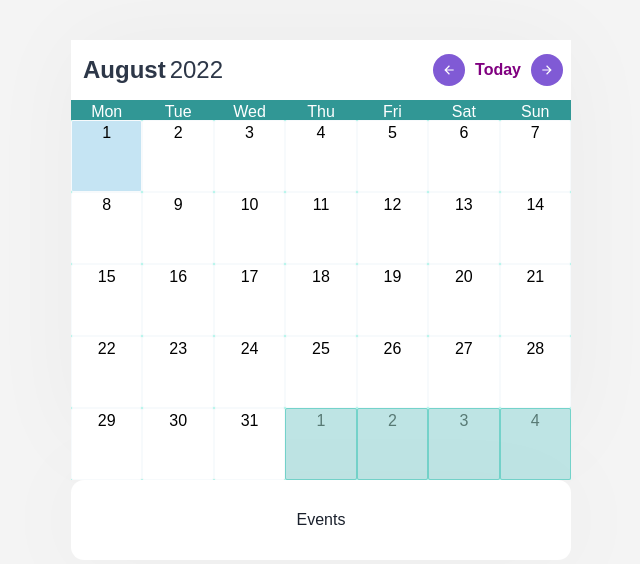
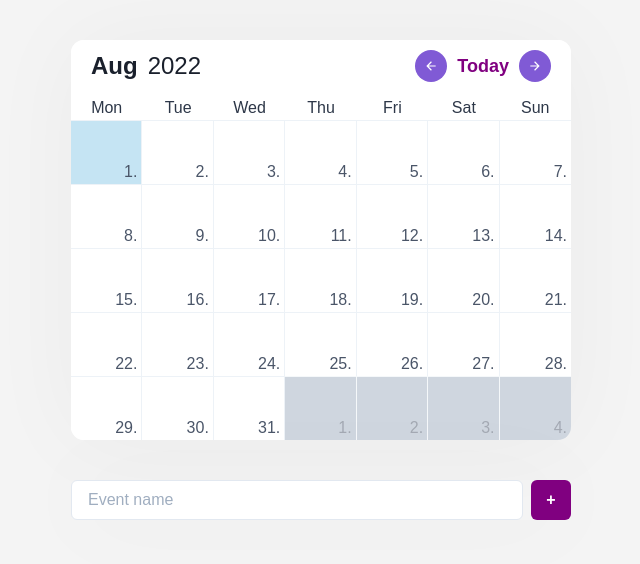
Before and after one commit to lillebrian/kvalifik-code-challenge, a React (Create React App) app: page / in a window 1280 px wide. Shown: the top 564 px of the page, without its empty margins (319-959 px from the left). Built offline with nearby package versions, Linux system fonts and the light colour scheme.

Commit message:
Mangler events (Y)

```diff
--- a/src/components/Calendar.tsx
+++ b/src/components/Calendar.tsx
@@ -6,7 +6,7 @@ import MonthContext from "../context/MonthContext";
 import {
   IdisplayedDates,
   IEventContext,
-  IMonthContext
+  IMonthContext,
 } from "../types/types.d";
 import CalendarHeader from "./CalendarComponents/CalendarHeader";
 import getMonthDates from "./CalendarComponents/DateGenerator";
@@ -23,20 +23,23 @@ const WeekDays = () => {
   return (
     <Grid
       templateColumns="repeat(7,1fr)"
-      bg="teal.500"
+      bg="white"
       w="100%"
       fontSize="md"
-      h="5%"
+      h="10%"
     >
       {[...Array(7)].map((e: any, i) => (
         <GridItem
+          position="relative"
           textAlign="center"
-          textColor="white"
+          textColor="gray.700"
           h="100%"
           w="100%"
           key={i}
         >
-          {weekdays[i]}
+          <Box pos="absolute" w="100%" bottom="0" textAlign="center">
+            {weekdays[i]}
+          </Box>
         </GridItem>
       ))}
     </Grid>
@@ -54,19 +57,20 @@ const Calendar: FC<Props> = () => {
   // });
 
   const { monthIndex } = useContext<IMonthContext>(MonthContext);
-  const { displayEvent } = useContext<IEventContext>(EventContext);
+  const { displayCreateEvent: displayEvent } =
+    useContext<IEventContext>(EventContext);
   /*
   Here the magic happens. Whenever the monthindex is changed (global contex)
   the month corresponding to the new monthindex number is generated and set to
   the displayed month. Then that months data gets passed down to components to
   render. boom shakala */
+
   useEffect(() => {
     setdisplayedDates(getMonthDates(monthIndex));
+    console.log("MONTHINDEX CHANGED: " + monthIndex);
   }, [monthIndex]);
 
-  console.table(displayedDates.dates);
-  console.log(displayedDates.year);
-  // console.log("NUVÆRENDE DAG: ", currentDay);
+  console.log("CALENDAR RENDER")
 
   return (
     <Box>
@@ -79,7 +83,7 @@ const Calendar: FC<Props> = () => {
         boxShadow="0 0 99px 0px rgba(0, 0, 0, 0.04)"
         mb="10"
         display=""
-        // justifyContent='center'
+        justifyContent="center"
         alignItems="center"
       >
         {/* Headline */}
--- a/src/components/CalendarComponents/CalendarHeader.tsx
+++ b/src/components/CalendarComponents/CalendarHeader.tsx
@@ -32,7 +32,7 @@ const CalendarHeader = ({ year, month }: data) => {
   );
   const currentDateYear: number = new Date().getFullYear();
   const formatYear = format(new Date(currentDateYear, monthIndex), "yyyy");
-  const formatMonth = format(new Date(currentDateYear, monthIndex), "MMMM");
+  const formatMonth = format(new Date(currentDateYear, monthIndex), "MMM");
 
   function changeMonth(direction: string) {
     const d: number = direction === "forward" ? 1 : -1;
@@ -48,19 +48,23 @@ const CalendarHeader = ({ year, month }: data) => {
       textAlign="center"
       fontSize="2xl"
       w="100%"
+      h="10%"
       bg="white"
-      color="gray.700"
       display="flex"
+      borderRadius="13px"
       justifyContent="space-between"
-      padding="2"
+      alignItems="center"
+      padding="5"
+      paddingTop="3"
+      paddingBottom="0"
     >
-      <Box display="flex" gap="1" padding="1">
+      <Box display="flex" gap="2.5" padding="0">
         {/* Weird trick - keeps counting up the years as well (8 + 5 = 13 (which is august to january)) */}
         <Text fontWeight="bold">{formatMonth}</Text>
         <Text>{formatYear}</Text>
       </Box>
 
-      <Center display="flex" gap="2.5">
+      <Center display="flex" gap="2.5" padding="0" paddingBottom="0">
         <IconButton
           isRound={true}
           size="sm"
@@ -69,7 +73,7 @@ const CalendarHeader = ({ year, month }: data) => {
           icon={<ArrowBackIcon />}
           onClick={() => changeMonth("back")}
         />
-        <Box fontSize="md" color="purple" fontWeight="bold">
+        <Box alignSelf="" fontSize="large" color="purple" fontWeight="bold">
           Today
         </Box>
         <IconButton
--- a/src/components/CalendarComponents/DayRender.tsx
+++ b/src/components/CalendarComponents/DayRender.tsx
@@ -1,4 +1,4 @@
-import { GridItem } from "@chakra-ui/react";
+import { Box, GridItem } from "@chakra-ui/react";
 import React, { useContext } from "react";
 import EventContext from "../../context/EventContext";
 import MonthContext from "../../context/MonthContext";
@@ -6,14 +6,29 @@ import { IEventContext, IMonthContext } from "../../types/types.d";
 
 interface days {
   day: Date;
+  counter: number;
+}
+
+function genericStyle(color: string, counter: number) {
+  return {
+    bg: color,
+    borderRight: (counter%7 != 0) ? "1px" : "0",
+    borderBottomLeftRadius: (counter === 29) ? "13px" : "0",
+    borderBottomRightRadius: (counter === 35) ? "13px" : "0",
+    borderTop: "1px",
+    borderColor: "gray.100",
+    textColor: "gray.600",
+    w: "100%",
+    h: ""
+  };
 }
 
 /* Renders the individual dates in the month shown */
-const DayRender = ({ day }: days) => {
+const DayRender = ({ day, counter}: days) => {
   //  console.log("DAGEN: " ,day)
 
   const { monthIndex } = useContext<IMonthContext>(MonthContext);
-  const { setDisplayEvent } = useContext<IEventContext>(EventContext);
+  const { setDisplayEvent, setSelectedDate } = useContext<IEventContext>(EventContext);
 
   const validDayInMonth: boolean =
     day.getMonth() ===
@@ -29,30 +44,27 @@ const DayRender = ({ day }: days) => {
 
   return validDayInMonth ? (
     <GridItem
-      bg={color}
-      borderRadius="sm"
-      border="1px"
-      borderColor="gray.50"
-      textColor="black"
-      textAlign="center"
-      _hover={{ bg: "gray.50" }}
-      onClick={() => setDisplayEvent(true)}
+      __css={genericStyle(color, counter)}
+      pos="relative"
+      _hover={{ bg: "gray.100" }}
+      onClick={() => setSelectedDate(day)}
+      // onClick={() => setDisplayEvent(true)}
       key={day.getTime()}
     >
-      {day.getDate()}
+      <Box paddingRight="1" pos="absolute" right="0" bottom="0">
+        {day.getDate()}.
+      </Box>
     </GridItem>
   ) : (
     <GridItem
-      bg={"gray.300"}
-      borderRadius="sm"
-      border="1px"
-      borderColor="teal.400"
-      textColor="black"
-      textAlign="center"
+      __css={genericStyle(color, counter)}
+      pos="relative"
       opacity="50%"
       key={day.getTime()}
     >
-      {day.getDate()}
+      <Box paddingRight="1" pos="absolute" right="0" bottom="0">
+        {day.getDate()}.
+      </Box>
     </GridItem>
   );
 };
--- a/src/components/CalendarComponents/MonthRenderComponent.tsx
+++ b/src/components/CalendarComponents/MonthRenderComponent.tsx
@@ -4,17 +4,16 @@ import DayRender from "./DayRender";
 
 const MonthRender = ({ dates }: IdisplayedDates) => {
   return (
-    <Box h="90%" w="100%" bg="teal.100" color="white">
+    <Box h="80%" w="100%">
       <Box></Box>
       <Grid
         templateColumns="repeat(7,1fr)"
-        gap="0"
         h="100%"
         padding="0"
         paddingTop="0"
       >
         {dates.map((day, i) => (
-          <DayRender day={day} key={i} />
+          <DayRender day={day} key={i} counter={i+1} />
         ))}
       </Grid>
     </Box>
--- a/src/components/EventComponents/EventFormComponent.tsx
+++ b/src/components/EventComponents/EventFormComponent.tsx
@@ -18,7 +18,7 @@ const EventFormComponent = (props: Props) => {
   const [eventName, setEventName] = useState<string>("");
   const [eventDescription, setEventDescription] = useState<string>("");
 
-  const { displayEvent, setDisplayEvent } =
+  const { displayCreateEvent: displayEvent, setDisplayEvent } =
     useContext<IEventContext>(EventContext);
 
   function handleEventSubmit(e: any) {
@@ -37,7 +37,7 @@ const EventFormComponent = (props: Props) => {
       alignItems="center"
     >
       <FormControl bg="white" borderRadius="md" shadow="2xl" w="" padding="2">
-        <Flex bg="white" h="30px">
+        <Flex bg="white">
           <IconButton
             w="50%"
             h="100%"
--- a/src/components/Events.tsx
+++ b/src/components/Events.tsx
@@ -1,25 +1,79 @@
-import { Box } from '@chakra-ui/react'
-import type { FC } from 'react'
+import { Box, Button, Flex, FormControl, Input } from "@chakra-ui/react";
+import { FC, useContext, useState } from "react";
+import EventContext from "../context/EventContext";
+import { IEventContext } from "../types/types.d";
 
 type Props = {
-  param?: string
+  param?: string;
+};
+
+interface EventData {
+  eventName: string;
+  eventDate: Date;
 }
 
 const Events: FC<Props> = () => {
+  const [events, setEvents] = useState<EventData[]>([
+    {
+      eventName: "TEST",
+      eventDate: new Date(),
+    },
+    {
+      eventName: "TEST 2",
+      eventDate: new Date(),
+    },
+  ]);
+  const {selectedDate} = useContext<IEventContext>(EventContext)
+
+  function handleSubmit(e: any) {
+    setEvents(prev => {
+      return [...prev, {eventName: e.eventName, eventDate: selectedDate}];
+    })
+  }
+  function handleDelete(e: EventData) {
+    setEvents((prev) =>
+      prev.filter((eventToRemove) => {
+        return eventToRemove.eventName !== e.eventName;
+      })
+    );
+  }
+
+
   return (
     <Box
-      w='500px'
-      bg='white'
-      h='80px'
-      borderRadius='13px'
-      boxShadow='0 0 99px 0px rgba(0, 0, 0, 0.04)'
-      display='flex'
-      justifyContent='center'
-      alignItems='center'
+      w="500px"
+      borderRadius="13px"
+      boxShadow="0 0 99px 0px rgba(0, 0, 0, 0.04)"
+      justifyContent="center"
+      alignItems="center"
     >
-      <p>Events</p>
+      <Box w="100%">
+        <FormControl h="100%" display="flex" gap="2" onSubmit={(e) => handleSubmit(e)}>
+          <Input bg="white" placeholder="Event name" name="eventName" />
+          <Button type="submit" bg="purple" color="white">
+            {" "}
+            +{" "}
+          </Button>
+        </FormControl>
+      </Box>
+
+      {events.map(e => {
+        <Box
+        display="flex"
+        w="100%"
+        h="50px"
+        bg="white"
+        borderRadius="13px"
+        marginTop="3"
+      >
+        {console.log("inside event render")}
+        {e.eventName}
+        <Button onSubmit={() => handleDelete(e)}> X </Button>
+      </Box>
+      })}
+
     </Box>
-  )
-}
+  );
+};
 
-export default Events
+export default Events;
--- a/src/context/EventContext.tsx
+++ b/src/context/EventContext.tsx
@@ -9,8 +9,11 @@ MONTHINDEX = WHAT MONTH IS BEING RENDERED
 SETMONTHINDEX = PROVIDES THE ABILITY TO SET THE MONTHINDEX
  */
 const EventContext = createContext<IEventContext>({
-   displayEvent: false,
-   setDisplayEvent: () => {}
+   displayCreateEvent: false,
+   setDisplayEvent: () => {},
+   selectedDate: new Date(),
+   setSelectedDate: () => {}
+
 });
 
 export default EventContext;
--- a/src/context/EventContextWrapper.tsx
+++ b/src/context/EventContextWrapper.tsx
@@ -9,8 +9,9 @@ export default function EventContextWrapper({ children }: any) {
    DEFAULT VALUE: CURRENT MONTH
    */
   const [displayEvent, setDisplayEvent] = useState<boolean>(false);
+  const [selectedDate, setSelectedDate] = useState<Date>(new Date())
   return (
-    <EventContext.Provider value={{ displayEvent, setDisplayEvent }}>
+    <EventContext.Provider value={{ displayCreateEvent: displayEvent, setDisplayEvent, selectedDate: selectedDate, setSelectedDate}}>
       {children}
     </EventContext.Provider>
   );
--- a/src/types/types.d.tsx
+++ b/src/types/types.d.tsx
@@ -8,8 +8,10 @@ export interface IMonthContext {
 }
 
 export interface IEventContext {
-  displayEvent: boolean
+  displayCreateEvent: boolean
   setDisplayEvent: (props: boolean) => void
+  selectedDate: Date
+  setSelectedDate: (props: Date) => void
 }
 
 export interface IdisplayedDates {
```
